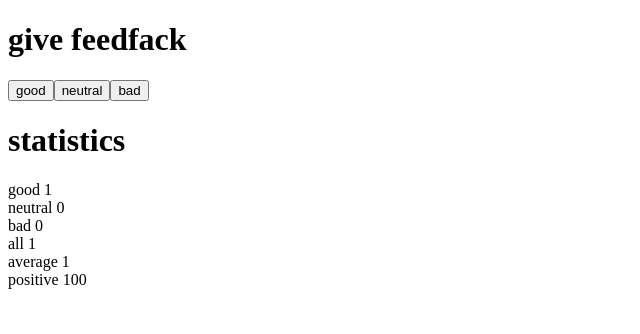
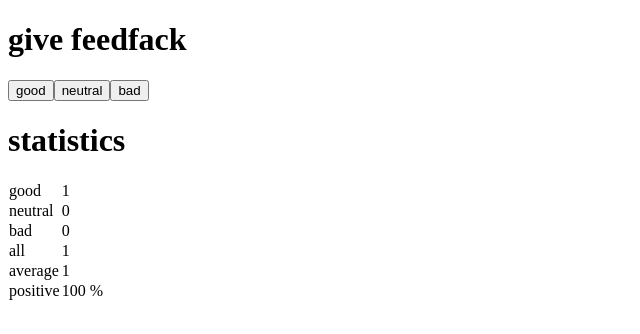
Before and after one commit to 777karen777/fullstack-exercises, a React (Vite) app in the folder part1/unicafe/: page / in a window 1280 px wide. Both pictures are taken after a click on the button "good". Shown: the top 334 px of the page, without its empty margins (0-640 px from the left). Built offline with nearby package versions, Linux system fonts and the light colour scheme.

Commit message:
1.11*: unicafe step 6

```diff
--- a/part1/unicafe/src/App.jsx
+++ b/part1/unicafe/src/App.jsx
@@ -16,13 +16,16 @@ const Button = ({onClickHandler, text}) => {
 
 const StatisticLine = ({text, value}) => {
   return (
-    <div>{text} {value}</div>
+    <tr>
+      <td>{text}</td>
+      <td>{value} </td>
+    </tr>
   )
 }
 
 const Statistics = ({feedback}) => {
   const all = feedback.good + feedback.neutral + feedback.bad
-  const positive = feedback.good / (all / 100)
+  const positive = (feedback.good / (all / 100)).toString() + " %"
   const average = (feedback.good - feedback.bad) / all
 
   if(all === 0) {
```
